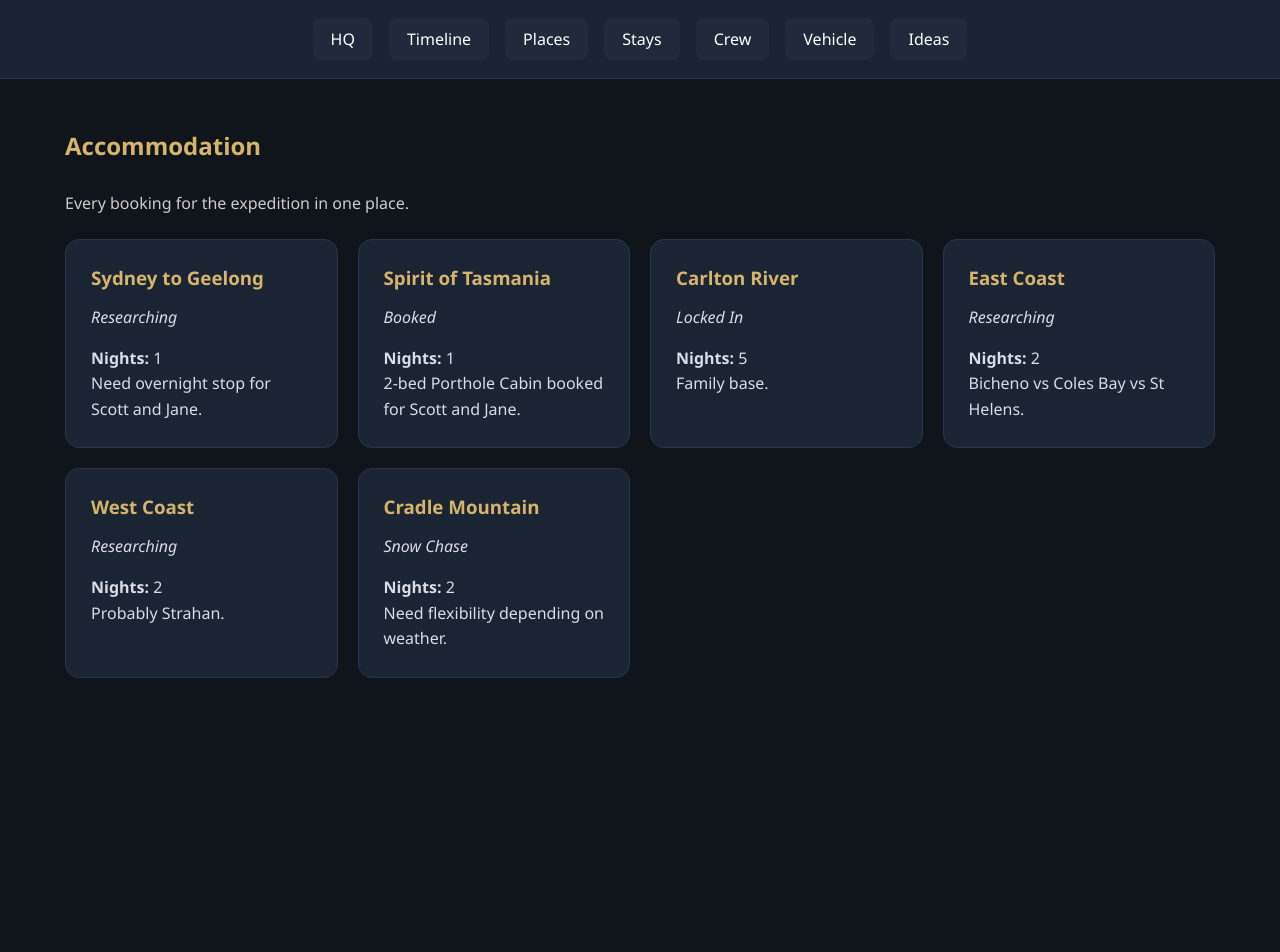
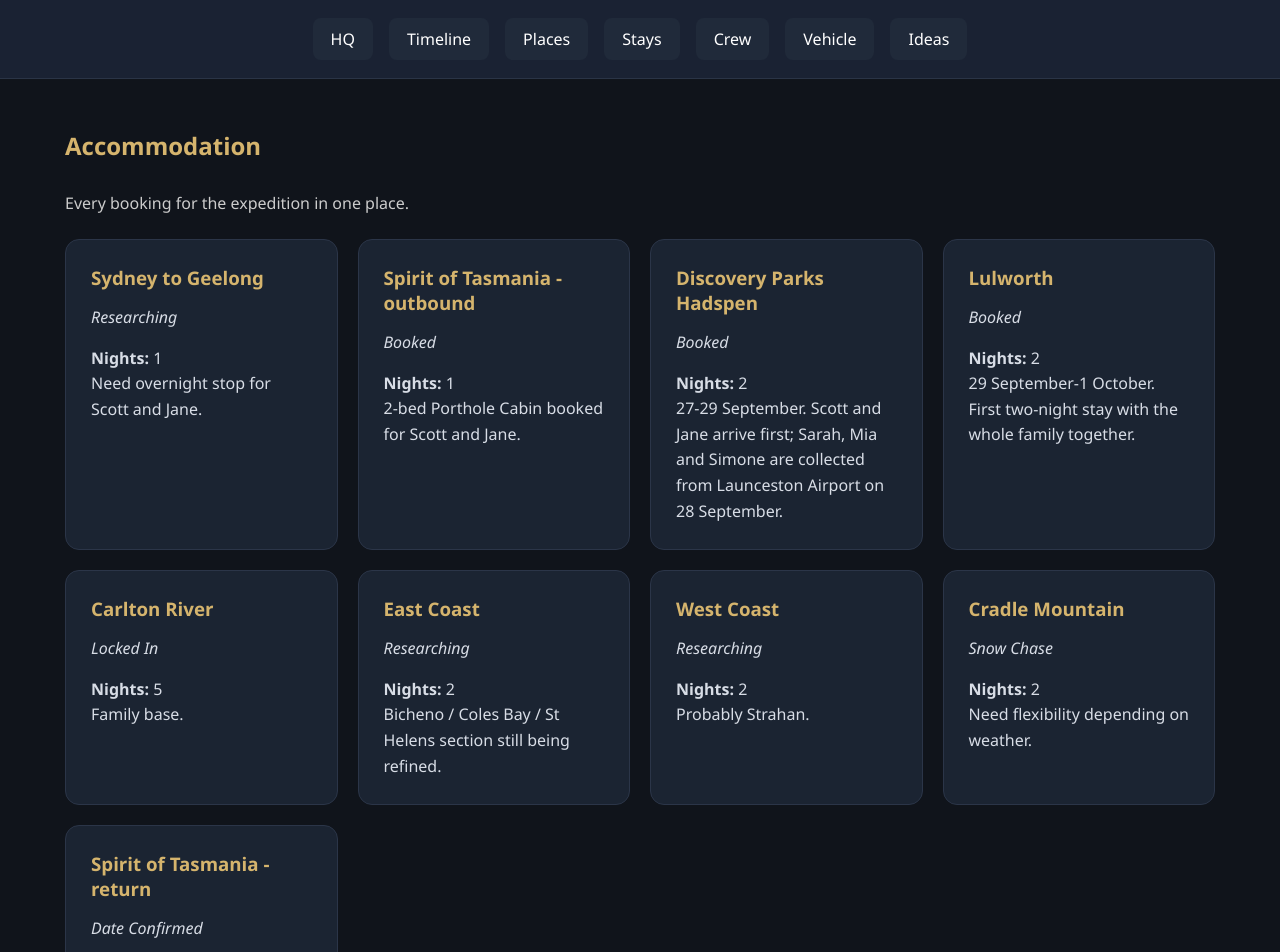
Before and after one commit to scottwillow84/willow-expeditions-v2, a React (Vite) app: page /willow-expeditions-v2/accommodation in a window 1280 px wide. Shown: the top 952 px of the page. Before the commit the page ends 800 px from the top, so only its background shows below. Built offline with nearby package versions, Linux system fonts and the light colour scheme.

Commit message:
Add Hadspen and Lulworth bookings

```diff
--- a/src/pages/Accommodation.jsx
+++ b/src/pages/Accommodation.jsx
@@ -8,10 +8,22 @@ const stays = [
     notes: "Need overnight stop for Scott and Jane.",
   },
   {
-    location: "Spirit of Tasmania",
+    location: "Spirit of Tasmania - outbound",
     nights: 1,
     status: "Booked",
     notes: "2-bed Porthole Cabin booked for Scott and Jane.",
+  },
+  {
+    location: "Discovery Parks Hadspen",
+    nights: 2,
+    status: "Booked",
+    notes: "27-29 September. Scott and Jane arrive first; Sarah, Mia and Simone are collected from Launceston Airport on 28 September.",
+  },
+  {
+    location: "Lulworth",
+    nights: 2,
+    status: "Booked",
+    notes: "29 September-1 October. First two-night stay with the whole family together.",
   },
   {
     location: "Carlton River",
@@ -23,7 +35,7 @@ const stays = [
     location: "East Coast",
     nights: 2,
     status: "Researching",
-    notes: "Bicheno vs Coles Bay vs St Helens.",
+    notes: "Bicheno / Coles Bay / St Helens section still being refined.",
   },
   {
     location: "West Coast",
@@ -36,6 +48,12 @@ const stays = [
     nights: 2,
     status: "Snow Chase",
     notes: "Need flexibility depending on weather.",
+  },
+  {
+    location: "Spirit of Tasmania - return",
+    nights: 1,
+    status: "Date Confirmed",
+    notes: "Return sailing is 15 October.",
   },
 ];
 
```
